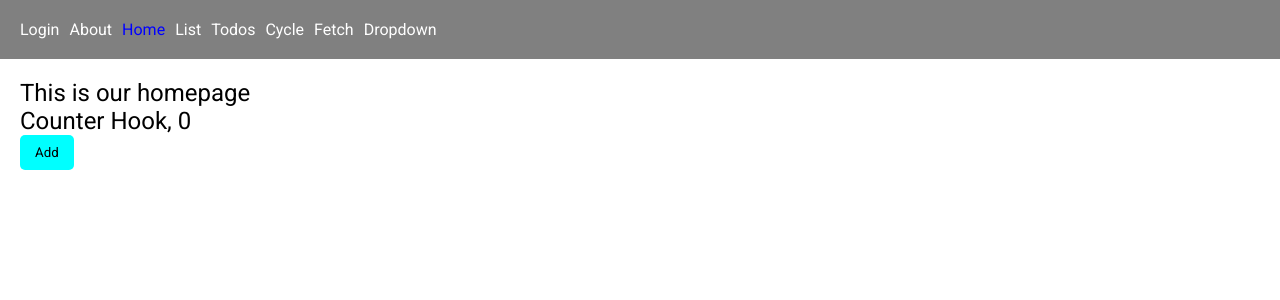
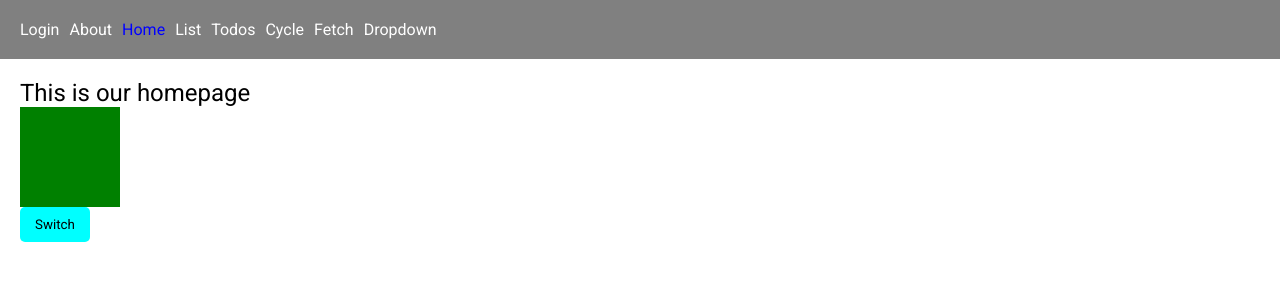
Before and after one commit to zadahead/IAI-React-6-2025, a React (Vite) app: page / in a window 1280 px wide. Shown: the top 300 px of the page. Built offline with nearby package versions, Linux system fonts and the light colour scheme.

Commit message:
color switcher hook

```diff
--- /dev/null
+++ b/src/components/colorSwitcherHook.jsx/ColorSwitcherHook.jsx
@@ -0,0 +1,22 @@
+import { Btn } from "../../UIKit/Elements/btn/Btn";
+import { useColorSwitch } from "../../hooks/useColorSwitch";
+
+export const ColorSwitcherHook = () => {
+    //logic
+    const { color, handleSwitch } = useColorSwitch();
+
+    const styleCss = {
+        width: "100px",
+        height: "100px",
+        backgroundColor: color
+    }
+
+    return (
+        <div>
+            <div style={styleCss}>
+
+            </div>
+            <Btn onClick={handleSwitch}>Switch</Btn>
+        </div>
+    )
+}
--- a/src/components/counterHook/CounterHook.jsx
+++ b/src/components/counterHook/CounterHook.jsx
@@ -8,7 +8,7 @@ import { Btn } from "../../UIKit/Elements/btn/Btn"
     2) create a hook function starting with "useXXX" and paste login there
     3) return the values needed for the rendering of the component
     4) call custom hook from component and get the values needed for it to run
-    5) move new custom hook to it own location
+    5) move new custom hook to it own
 */
 
 
--- /dev/null
+++ b/src/hooks/useColorSwitch.js
@@ -0,0 +1,14 @@
+import { useState } from "react";
+
+export const useColorSwitch = () => {
+    const [color, setColor] = useState("green");
+
+    const handleSwitch = () => {
+        setColor(color == "red" ? "green" : "red")
+    }
+
+    return {
+        color,
+        handleSwitch
+    }
+}
--- a/src/pages/home/Home.jsx
+++ b/src/pages/home/Home.jsx
@@ -1,4 +1,5 @@
 import { ColorSwitcher } from "../../components/colorSwitcher/ColorSwitcher";
+import { ColorSwitcherHook } from "../../components/colorSwitcherHook.jsx/ColorSwitcherHook";
 import { Counter } from "../../components/counter/Counter";
 import { CounterHook } from "../../components/counterHook/CounterHook";
 import { LanguagePicker } from "../../components/languagePicker/LanguagePicker";
@@ -9,7 +10,7 @@ export const Home = () => {
     return (
         <div>
             <h2>This is our homepage</h2>
-            <CounterHook />
+            <ColorSwitcherHook />
         </div>
     )
 }
```
